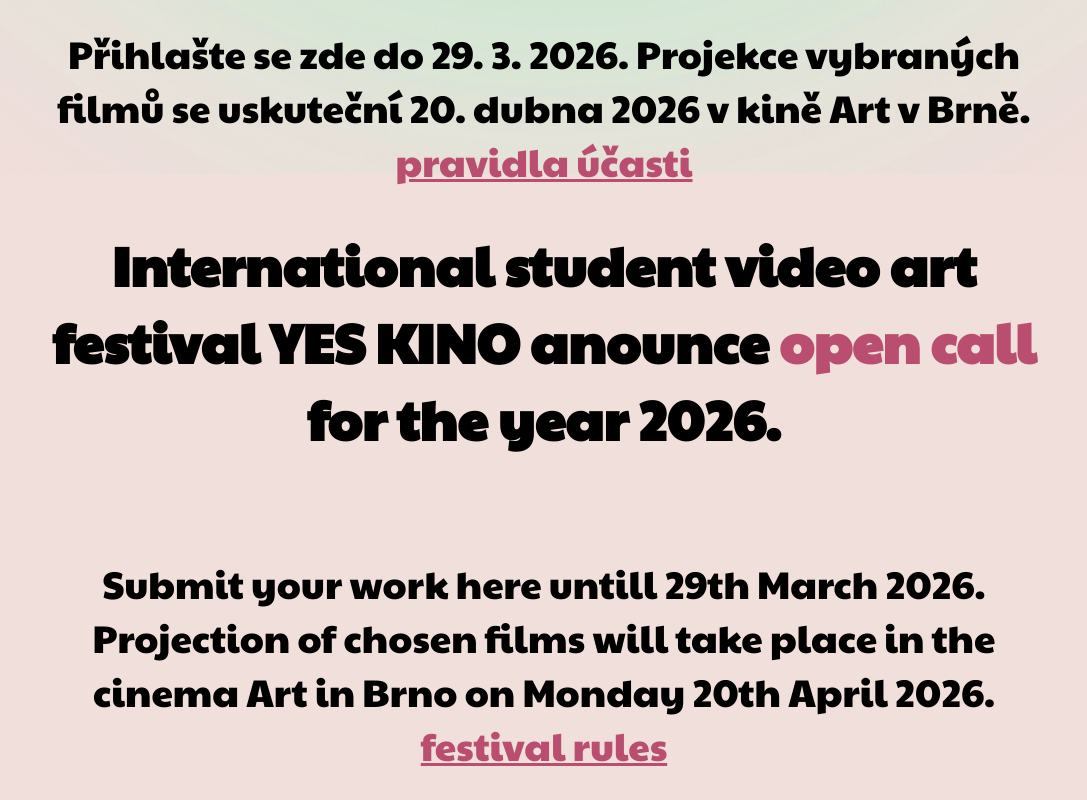
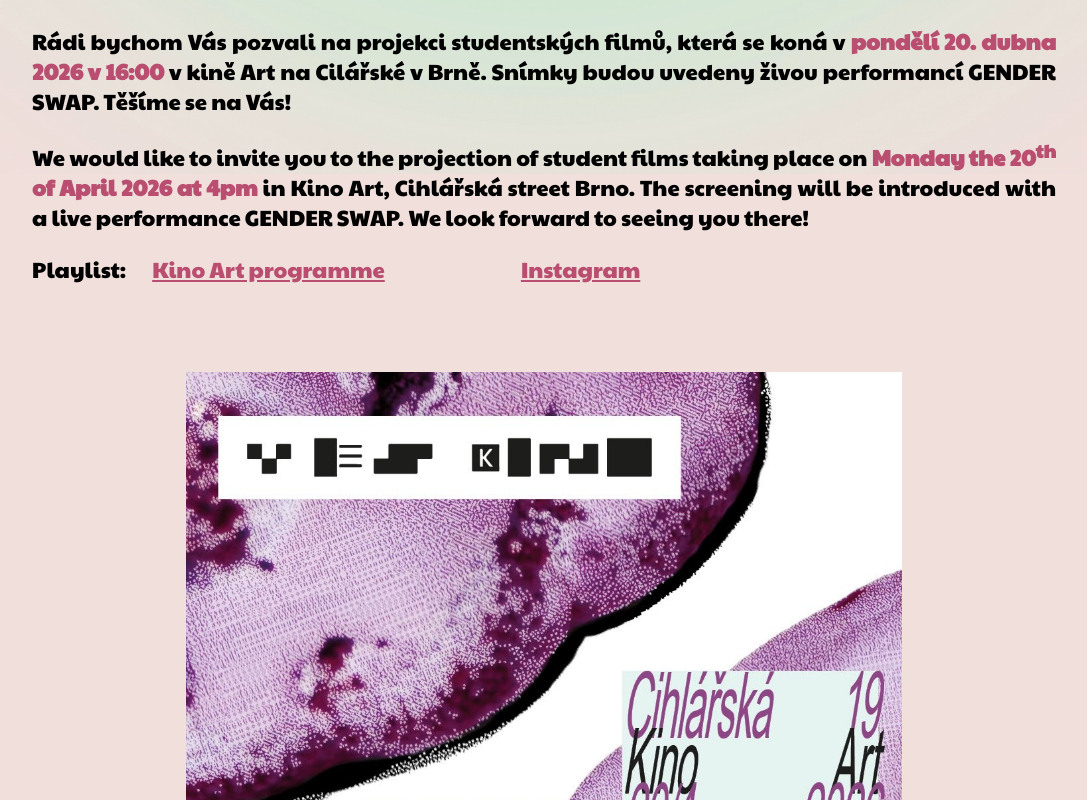
Before and after one commit to Andrej-Bruzenak/yeskino-website, a plain HTML site: page index.html in a window 1280 px wide. Shown: the part 1660-2460 px from the top of the page, without its empty margins (96-1183 px from the left). Drawn offline with Linux system fonts and the light colour scheme.

Commit message:
Invitation with infoposter, small tweaks

```diff
--- a/index.html
+++ b/index.html
@@ -29,18 +29,37 @@
           alt="A large picture of a pink, smooth object, the logo of Yeskino, slightly rounded but not spherical, with orange-ish and purple holes in the surface. It might be a special kind of stone or maybe a type of sweet when seen from very close by. Across it, there is a white rectangle with black letters spelling Yeskino, using pixel art and other graphical play.">
       </h1>
       <div class="across-logo">
-          <figure class="top-notice">Results of the open call <a class="a-contrast" href="#results">announced</a>!</figure>
+          <figure class="top-notice">See you at the projection <a class="a-contrast" href="#pozvanka">today</a>&nbsp;at&nbsp;4pm!</figure>
           <button class="header-submit-btn disabled-button"><a href="https://forms.gle/p9nUonT83SiKTJ6e8">Submit your work!</a></button>
       </div>
     </header>
 
     <main>
-      <h2>Mezinárodní studentský videoartový festival YESKINO vyhlašuje <strong>open call</strong> pro rok&nbsp;2026.</h2>
-      <p class="intro">Přihlašte se zde do <time datetime="2026-03-29">29.&nbsp;3.&nbsp;2026</time>. Projekce vybraných filmů se uskuteční <time datetime="2026-03-20">20.&nbsp;dubna 2026</time> v&nbsp;kině Art v&nbsp;Brně. <a download href="./download/yeskino-rules.pdf">pravidla účasti</a></p>
-      <h2>International student video art festival YES&nbsp;KINO anounce <strong>open call</strong> for the year&nbsp;2026.</h2>
-      <p class="intro">Submit your work here untill <time datetime="2026-03-29">29th March 2026.</time> Projection of chosen films will take place in the cinema Art in Brno on <time datetime="2026-04-20">Monday 20th&nbsp;April&nbsp;2026</time>. <a download href="./download/yeskino-rules.pdf">festival rules</a></p></p>
+      <article id="pozvanka">
+        <h2>Pozvánka na projekci a performance<br>Invitation to the projection and a&nbsp;performance</h2>
+        <p>Rádi bychom Vás pozvali na projekci studentských filmů, která se koná v&nbsp;<strong>pondělí 20. dubna 2026 v 16:00</strong> v&nbsp;kině Art na Cilářské v Brně. Snímky budou uvedeny živou performancí GENDER SWAP. Těšíme se na Vás!</p>
+        <p>We would like to invite you to the projection of student films taking place on <strong>Monday the 20<sup>th</sup> of April 2026 at 4pm</strong> in Kino Art, Cihlářská street Brno. The screening will be introduced with a live performance GENDER SWAP. We look forward to seeing you there!</p>
 
-      <nav class="main-nav default-flex">
+        <p>Playlist: <a style="margin-left: 1em" href="https://www.kinoart.cz/cs/program/mezinarodni-studentsky-videoartovy-festival-yeskino-2026/2026/04/20/1545">Kino Art programme</a> <a style="margin-left: 6em" href="https://www.instagram.com/p/DXJ-pCRjJgS/">Instagram</a></p>
+
+        <div class="default-flex">
+          <img
+            id="pozvanka-img"
+            src="./img/pozvanka.jpg"
+            alt="Invitation graphic, electronic poster with violet pixelated stones in the background and the dates and times written in thin, hight slightly slanting black or violet font on greenish white rectangles. The logos of BrnoArtWeek, Katedra umění a tvorby PdF and Masaryk University.">
+         </div>
+      </article>
+
+
+
+      <article id="intro">
+        <h2>Mezinárodní studentský videoartový festival YESKINO vyhlašuje <strong>open call</strong> pro rok&nbsp;2026.</h2>
+        <p class="intro">Přihlašte se zde do <time datetime="2026-03-29">29.&nbsp;3.&nbsp;2026</time>. Projekce vybraných filmů se uskuteční <time datetime="2026-03-20">20.&nbsp;dubna 2026</time> v&nbsp;kině Art v&nbsp;Brně. <a download href="./download/yeskino-rules.pdf">pravidla účasti</a></p>
+        <h2>International student video art festival YES&nbsp;KINO anounce <strong>open call</strong> for the year&nbsp;2026.</h2>
+        <p class="intro">Submit your work here untill <time datetime="2026-03-29">29<sup>th</sup> March 2026.</time> Projection of chosen films will take place in the cinema Art in Brno on <time datetime="2026-04-20">Monday 20th&nbsp;April&nbsp;2026</time>. <a download href="./download/yeskino-rules.pdf">festival rules</a></p></p>
+      </article>
+
+      <nav class="main-nav default-flex framed">
         <div class="nav-item">
           <a href="https://www.ped.muni.cz/kvv/">Katedra umění a tvorby</a>
         </div>
@@ -111,6 +130,8 @@
             <li>Paulina Woźniak</li>
           </ul>
         </div>
+
+        <p>See the playlist in the <a href="https://www.kinoart.cz/cs/program/mezinarodni-studentsky-videoartovy-festival-yeskino-2026/2026/04/20/1545">Kino Art programme</a>.</p>
 
         <p>We would like to congratulate all those selected and look forward to meeting in person at the projection, or receiving your submissions next year!</p>
         <p>Všem vybraným tímto gratulujeme a těšíme se na osobní setkání na projekci, případně na Vaši účast během příštího ročníku!</p>
--- a/yeskino_style.css
+++ b/yeskino_style.css
@@ -178,6 +178,11 @@
     margin-bottom: 2.5em;
 }
 
+#pozvanka-img {
+    max-width: 70%;
+    margin-top: 3rem;
+}
+
 /* buttons */
 
 .header-submit-btn {
```
Also changed, not shown: img/pozvanka.jpg (added).
